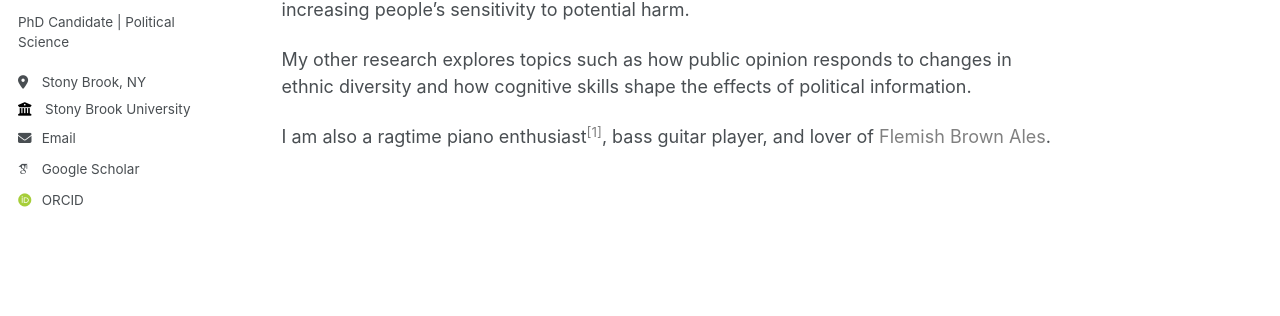
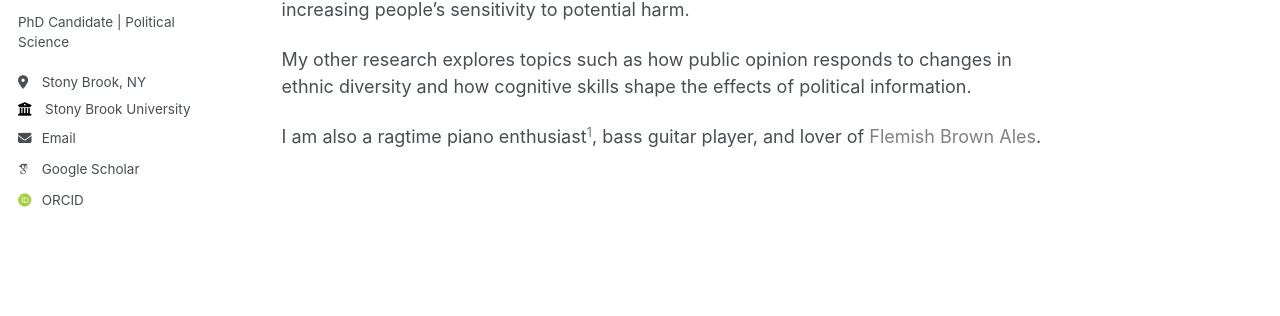
Before and after one commit to adampanish/adampanish.github.io, a Jekyll site: the page built from _pages/about.md, in a window 1280 px wide and 1092 px high. Shown: the part 311-627 px from the top of the window. Built offline with Jekyll 4.4.1, drawn with Linux system fonts in a browser that asks for light colours; some web fonts are replaced.

Commit message:
Update about.md

```diff
--- a/_pages/about.md
+++ b/_pages/about.md
@@ -13,7 +13,7 @@ My dissertation examines how dispositional anxiety shapes economic attitudes by
 
 My other research explores topics such as how public opinion responds to changes in ethnic diversity and how cognitive skills shape the effects of political information.
 
-I am also a ragtime piano enthusiast<sup style="border-bottom: 0"><a href="#footnote" style="color: grey; text-decoration: none;">[1]</a></sup>, bass guitar player, and lover of <a href="https://en.wikipedia.org/wiki/Oud_bruin" style="border-bottom: 0; color: grey; text-decoration: none;">Flemish Brown Ales</a>.
+I am also a ragtime piano enthusiast<sup style="border-bottom: 0"><a href="#footnote" style="color: grey; text-decoration: none;">1</a></sup>, bass guitar player, and lover of <a href="https://en.wikipedia.org/wiki/Oud_bruin" style="border-bottom: 0; color: grey; text-decoration: none;">Flemish Brown Ales</a>.
 
 <br>
 <br>
@@ -21,4 +21,4 @@ I am also a ragtime piano enthusiast<sup style="border-bottom: 0"><a href="#foot
 <br>
 <br>
 
-<span style="border-bottom: 0; font-size:0.75em;"><a name="footnote"><sup>1</sup></a> <a href="https://drive.google.com/file/d/1xkCO91WDJQQ0Pbmvj_mtcPDrH1Yzi08j/view?usp=drive_link" style="color: grey; text-decoration: none;">Here's me playing the Maple Leaf Rag at ISPP 2023 in Montréal</a></span>
+<span style="border-bottom: 0; font-size:0.75em;"><a name="footnote"><sup style="border-bottom: 0;">1</sup></a> <a href="https://drive.google.com/file/d/1xkCO91WDJQQ0Pbmvj_mtcPDrH1Yzi08j/view?usp=drive_link" style="color: grey; text-decoration: none;">Here's me playing the Maple Leaf Rag at ISPP 2023 in Montréal</a></span>
```
